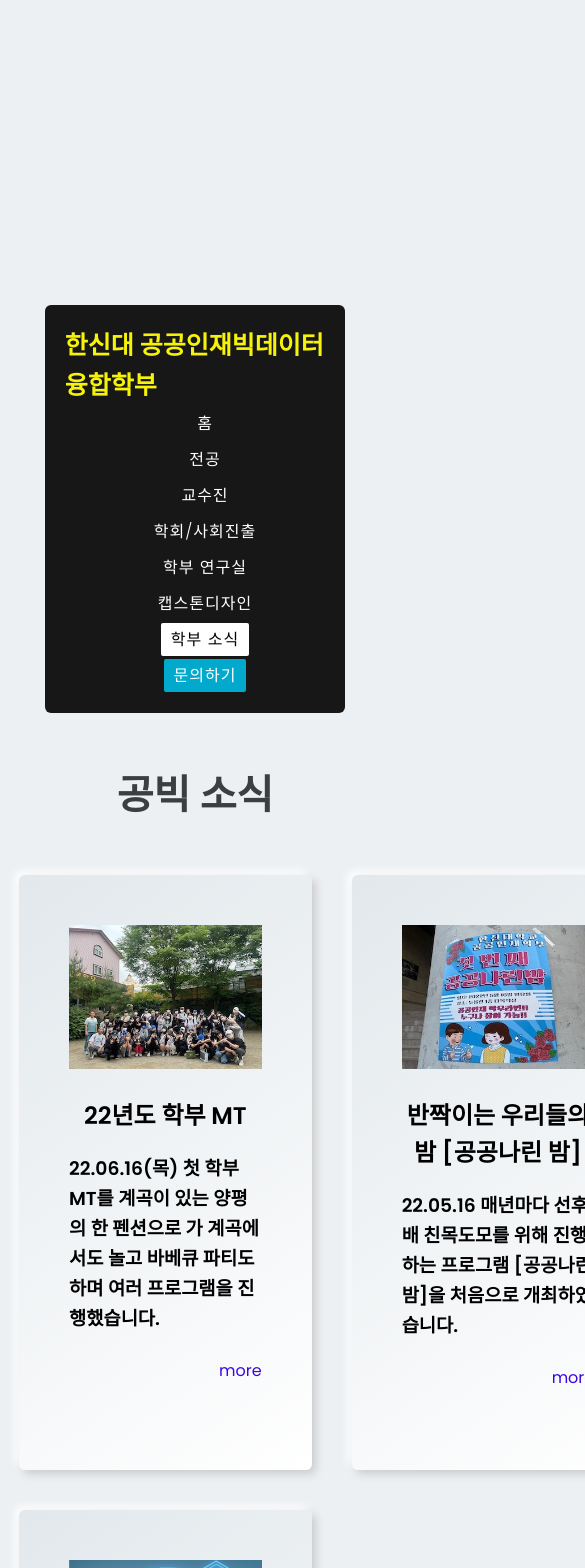
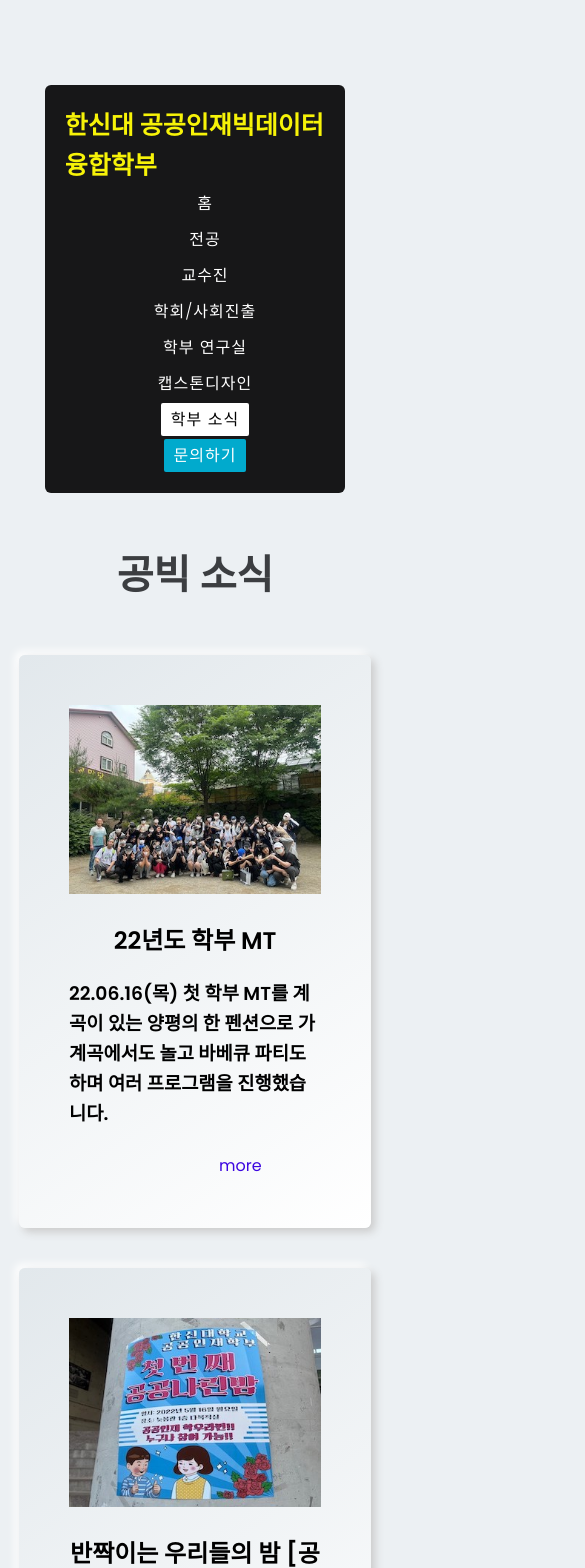
Before and after one commit to LeeSeogMin/pubbig_web, a React (Create React App) app: page /component/Event/Event in a window 390 px wide. Shown: the top 1568 px of the page, 585 px wide, since content can reach past the window. Built offline with nearby package versions, Linux system fonts and the light colour scheme.

Commit message:
event change

```diff
--- a/src/component/Event/Features.css
+++ b/src/component/Event/Features.css
@@ -41,3 +41,11 @@
     grid-template-columns: 1fr 1fr 1fr;
     grid-gap: 40px;
 }
+
+@media screen and (max-width: 576px) and (max-width: 767.98px) {
+    .features-modal-grid {
+        display: flex;
+        flex-direction: column;
+        grid-gap: 40px;
+    }
+}
--- a/src/component/Navbar/Navbar.css
+++ b/src/component/Navbar/Navbar.css
@@ -150,7 +150,7 @@
         display: block;
     }
     body {
-        margin-top: 230px;
+        margin-top: 10px;
     }
     .hero h2 {
         font-size: 8px;
```
